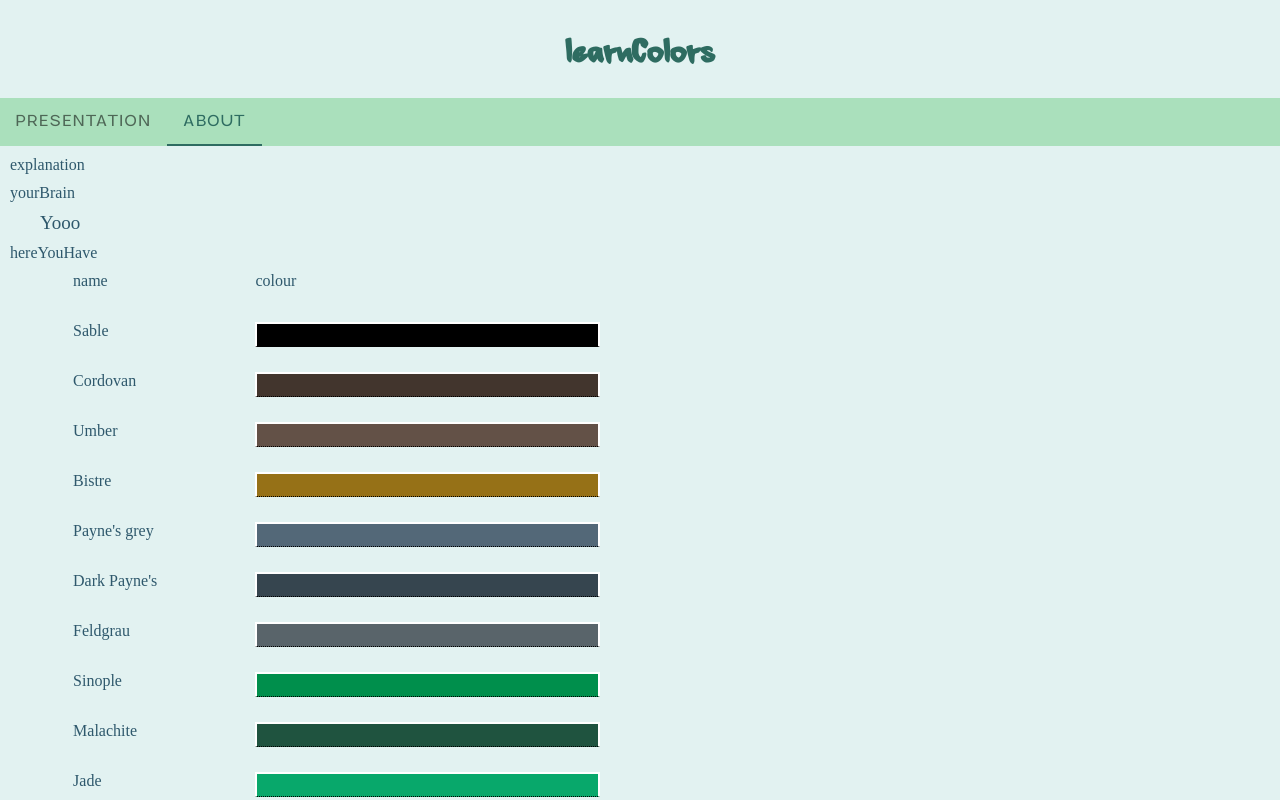
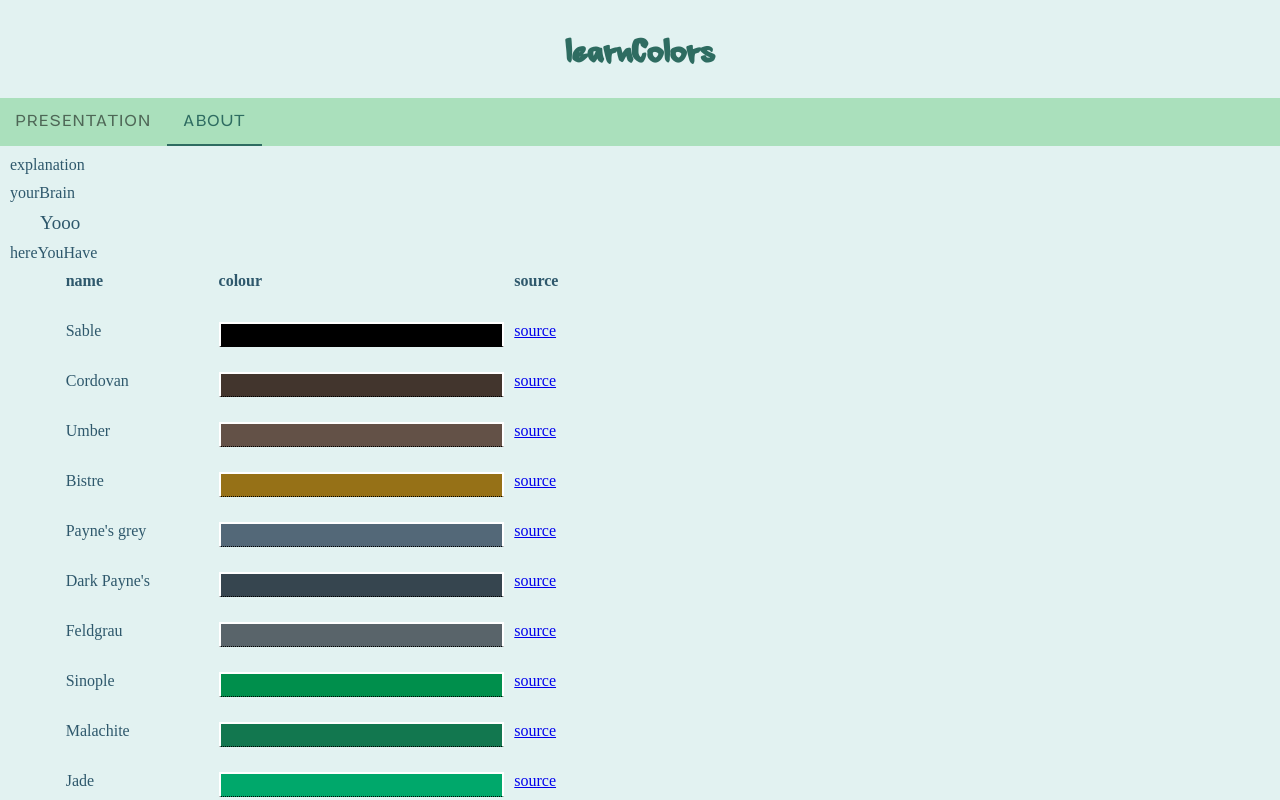
Before and after one commit to alexvkcr/colors, a Vue app: page /about in a window 1280 px wide. Shown: the top 800 px of the page. Built offline with nearby package versions, Linux system fonts and the light colour scheme.

Commit message:
feat/source available at colors list

```diff
--- a/src/assets/colors.js
+++ b/src/assets/colors.js
@@ -6,7 +6,8 @@ export default {
       es_tip: 'Negro heráldico',
       en_tip: 'Heraldic black',
       available_in_es: true,
-        available_in_en: true
+      available_in_en: true,
+      source: 'https://en.wikipedia.org/wiki/Sable_(heraldry)'
     },
     cordoban: {
       codes: ['42352d'],
@@ -15,7 +16,8 @@ export default {
       es_tip: 'Negro pardo cuero',
       en_tip: 'Leather dark brown',
       available_in_es: true,
-        available_in_en: true
+      available_in_en: true,
+      source: 'https://es.wikipedia.org/wiki/Cordob%C3%A1n_(color)'
     },
     umbra: {
       codes: ['635147'],
@@ -24,7 +26,8 @@ export default {
       es_tip: 'Marrón rojizo',
       en_tip: 'Reddish-brown ',
       available_in_es: true,
-        available_in_en: true
+      available_in_en: true,
+      source: 'https://en.wikipedia.org/wiki/Umber'
     },
     bistre: {
       codes: ['967117'],
@@ -33,7 +36,8 @@ export default {
       es_tip: 'Marrón amarillento',
       en_tip: 'Yellowish brown',
       available_in_es: true,
-        available_in_en: true
+      available_in_en: true,
+      source: 'https://en.wikipedia.org/wiki/Bistre'
     },
     grisPayne: {
       codes: ['536878'],
@@ -42,7 +46,8 @@ export default {
       es_tip: 'Gris azulado',
       en_tip: 'Bluish grey',
       available_in_es: true,
-        available_in_en: true
+      available_in_en: true,
+      source: 'https://encycolorpedia.es/536878'
     },
     grisPayneOscuro: {
       codes: ['36454F'],
@@ -51,7 +56,8 @@ export default {
       es_tip: 'Gris oscuro azulado',
       en_tip: 'Dark bluish grey',
       available_in_es: true,
-        available_in_en: true
+      available_in_en: true,
+      source: 'https://es.wikipedia.org/wiki/Gris_de_Payne'
     },
     grisFeldgrau: {
       codes: ['59646A'],
@@ -60,7 +66,8 @@ export default {
       es_tip: 'Gris campaña',
       en_tip: 'Field Grey',
       available_in_es: true,
-        available_in_en: true
+      available_in_en: true,
+      source: 'https://es.wikipedia.org/wiki/Feldgrau'
     },
     sinople: {
       codes: ['008f4c'],
@@ -69,25 +76,28 @@ export default {
       es_tip: 'Verde heráldico',
       en_tip: 'Heraldic green',
       available_in_es: true,
-        available_in_en: true
+      available_in_en: true,
+      source: 'https://encycolorpedia.es/008f4c'
     },
-    verdeMalaquito: {
-        codes: ['1f533f', '12774f'],
-        es: 'Malaquito',
+    verdeMalaquita: {
+      codes: ['12774f'],
+      es: 'Malaquita',
       en: 'Malachite',
-        es_tip: 'Verde malaquito',
+      es_tip: 'Verde malaquita',
       en_tip: 'Malachite green',
       available_in_es: true,
-        available_in_en: true
+      available_in_en: true,
+      source: 'https://mineralesdelmundo.com/malaquita/'
     },
     jade: {
-        codes: ['08a86b'],
+      codes: ['00a86b'],
       es: 'Jade',
       en: 'Jade',
       es_tip: 'Verde jade',
       en_tip: 'Jade green',
       available_in_es: true,
-        available_in_en: true
+      available_in_en: true,
+      source: 'https://jades.work/blog/color-jade/'
     },
     esmeralda: {
       codes: ['009975'],
@@ -96,7 +106,8 @@ export default {
       es_tip: 'Verde esmeralda',
       en_tip: 'Emerald green',
       available_in_es: true,
-        available_in_en: true
+      available_in_en: true,
+      source: 'https://www.ecured.cu/Esmeralda_%28color%29'
     },
     viridian: {
       codes: ['007F66'],
@@ -105,7 +116,8 @@ export default {
       es_tip: 'Verde viridián',
       en_tip: 'Viridián green',
       available_in_es: true,
-        available_in_en: true
+      available_in_en: true,
+      source: 'https://encycolorpedia.com/007f66'
     },
     veronese: {
       codes: ['009D7A'],
@@ -114,7 +126,8 @@ export default {
       es_tip: 'Verde Paolo Veronese',
       en_tip: 'Paolo Veronese green',
       available_in_es: true,
-        available_in_en: true
+      available_in_en: true,
+      source: 'https://es.wikipedia.org/wiki/Verde_Veronese'
     },
     cartujo: {
       codes: ['BEB72D'],
@@ -123,7 +136,8 @@ export default {
       es_tip: 'Verde cartujo',
       en_tip: 'Chartreuse green',
       available_in_es: true,
-        available_in_en: true
+      available_in_en: true,
+      source: 'https://es.wikipedia.org/wiki/Chartreuse_%28color%29'
     },
     gualda: {
       codes: ['FABD00'],
@@ -132,7 +146,8 @@ export default {
       es_tip: 'Amarillo heráldico (bandera de españa)',
       en_tip: "Heraldic yellow (Spanish flag)",
       available_in_es: true,
-        available_in_en: true
+      available_in_en: true,
+      source: 'http://www.jccanalda.es/jccanalda_doc/jccanalda_otrosarticulos/varia/gualda.htm'
     },
     hansa: {
       codes: ['FFDD00'],
@@ -141,7 +156,8 @@ export default {
       es_tip: 'Amarillo Hansa o monoazo',
       en_tip: 'Arylide or Hansa yellow',
       available_in_es: true,
-        available_in_en: true
+      available_in_en: true,
+      source: 'https://es.wikipedia.org/wiki/Amarillo_Hansa#Pintura_artística'
     },
     hansaMedio: {
       codes: ['FFCD00'],
@@ -150,7 +166,8 @@ export default {
       es_tip: 'Amarillo Hansa',
       en_tip: 'Medium hansa yellow',
       available_in_es: true,
-        available_in_en: true
+      available_in_en: true,
+      source: 'https://es.wikipedia.org/wiki/Amarillo_Hansa#Pintura_artística'
     },
     hansaOscuro: {
       codes: ['FFB000'],
@@ -159,7 +176,8 @@ export default {
       es_tip: 'Amarillo Hansa oscuro',
       en_tip: 'Dark hansa yellow',
       available_in_es: true,
-        available_in_en: true
+      available_in_en: true,
+      source: 'https://es.wikipedia.org/wiki/Amarillo_Hansa#Pintura_artística'
     },
     ambar: {
       codes: ['E49E43'],
@@ -168,16 +186,18 @@ export default {
       es_tip: 'Amarillo ámbar',
       en_tip: 'Amber yellow',
       available_in_es: true,
-        available_in_en: true
+      available_in_en: true,
+      source: 'https://es.wikipedia.org/wiki/%C3%81mbar_%28color%29'
     },
     durazno: {
-        codes: ['FFDAB9'],
+      codes: ['FFCBA4'],
       es: 'Durazno',
       en: 'Peach',
       es_tip: 'Color melocotón',
       en_tip: 'Peach color',
       available_in_es: true,
-        available_in_en: true
+      available_in_en: true,
+      source: 'https://es.wikipedia.org/wiki/Durazno_%28color%29#Variaciones_del_color_durazno'
     },
     gamuza: {
       codes: ['E8BD85'],
@@ -186,7 +206,8 @@ export default {
       es_tip: 'Naranja claro, saturación moderada',
       en_tip: 'Light orange, light saturation',
       available_in_es: true,
-        available_in_en: true
+      available_in_en: true,
+      source: 'https://es.wikipedia.org/wiki/Gamuza_%28color%29'
     },
     terracota: {
       codes: ['C89C7D'],
@@ -195,7 +216,8 @@ export default {
       es_tip: 'Naranja rojizo',
       en_tip: 'Reddish orange',
       available_in_es: true,
-        available_in_en: true
+      available_in_en: true,
+      source: 'https://encycolorpedia.es/c89c7d'
     },
     ante: {
       codes: ['BF8F4E'],
@@ -204,16 +226,18 @@ export default {
       es_tip: 'Marrón textil',
       en_tip: 'Textil brown',
       available_in_es: true,
-        available_in_en: true
+      available_in_en: true,
+      source: 'https://es.wikipedia.org/wiki/Ante_%28color%29'
     },
     cobrizo: {
       codes: ['CB6D51'],
-        es: 'Cobrizo',
+      es: 'Cobre',
       en: 'Copper',
-        es_tip: 'Color cobre',
-        en_tip: 'Reddish brown',
+      es_tip: 'Gama colores cobrizos',
+      en_tip: 'Range of "copperish" colours',
       available_in_es: true,
-        available_in_en: true
+      available_in_en: true,
+      source: 'https://es.wikipedia.org/wiki/Cobre_(color)'
     },
     herrumbre: {
       codes: ['A2522B'],
@@ -222,7 +246,8 @@ export default {
       es_tip: 'Hierro oxidado',
       en_tip: 'Iron oxide, orange-red-brown',
       available_in_es: true,
-        available_in_en: true
+      available_in_en: true,
+      source: 'https://es.wikipedia.org/wiki/Herrumbre_%28color%29'
     },
     siena: {
       codes: ['882D17'],
@@ -231,7 +256,8 @@ export default {
       es_tip: 'Marrón rojizo pintura rupestre',
       en_tip: 'Cave paintings reddish brown',
       available_in_es: true,
-        available_in_en: true
+      available_in_en: true,
+      source: 'https://en.wikipedia.org/wiki/Sienna'
     },
     borgoña: {
       codes: ['673147'],
@@ -240,7 +266,8 @@ export default {
       es_tip: 'Color del vino',
       en_tip: 'Wine color',
       available_in_es: true,
-        available_in_en: true
+      available_in_en: true,
+      source: 'https://es.wikipedia.org/wiki/Borgo%C3%B1a_%28color%29'
     },
     violin: {
       codes: ['A10684'],
@@ -249,7 +276,8 @@ export default {
       es_tip: 'Violeta purpureo',
       en_tip: 'Purple violet',
       available_in_es: true,
-        available_in_en: true
+      available_in_en: true,
+      source: 'https://encycolorpedia.es/a10684'
     },
     malva: {
       codes: ['E0B0FF'],
@@ -258,7 +286,8 @@ export default {
       es_tip: 'Purpura brillante',
       en_tip: 'Brilliant purple',
       available_in_es: true,
-        available_in_en: true
+      available_in_en: true,
+      source: 'https://es.wikipedia.org/wiki/Malva_(color)'
     },
     coral: {
       codes: ['E4717A'],
@@ -267,7 +296,8 @@ export default {
       es_tip: 'Rojo claro vivo',
       en_tip: 'Alive light red',
       available_in_es: true,
-        available_in_en: true
+      available_in_en: true,
+      source: 'https://es.wikipedia.org/wiki/Coral_%28color%29'
     },
     amaranto: {
       codes: ['FF355E'],
@@ -276,7 +306,8 @@ export default {
       es_tip: 'Rosa rojizo',
       en_tip: 'Reddish pink',
       available_in_es: true,
-        available_in_en: true
+      available_in_en: true,
+      source: 'https://es.wikipedia.org/wiki/Amaranto_%28color%29#cite_note-1'
     },
     rubí: {
       codes: ['E0115F'],
@@ -285,7 +316,8 @@ export default {
       es_tip: 'Rojo oscuro vivo',
       en_tip: 'Vivid dark red',
       available_in_es: true,
-        available_in_en: true
+      available_in_en: true,
+      source: 'https://encycolorpedia.com/e0115f'
     },
     escarlata: {
       codes: ['ff0040'],
@@ -294,16 +326,18 @@ export default {
       es_tip: 'Rojo brillante',
       en_tip: 'Bright red',
       available_in_es: true,
-        available_in_en: true
+      available_in_en: true,
+      source: 'https://encycolorpedia.es/ff0040'
     },
     gules: {
-        codes: ['ed1c24 '],
+      codes: ['ed1c24'],
       es: 'Gulés',
       en: 'Gules',
       es_tip: 'Rojo heráldico, intenso',
       en_tip: 'Heraldic red, intense',
       available_in_es: true,
-        available_in_en: true
+      available_in_en: true,
+      source: 'https://encycolorpedia.es/ed1c24'
     },
     bermellon: {
       codes: ['E62E00'],
@@ -312,7 +346,8 @@ export default {
       es_tip: 'Rojo con toque naranja',
       en_tip: 'Orange-coloured red',
       available_in_es: true,
-        available_in_en: true
+      available_in_en: true,
+      source: 'https://es.wikipedia.org/wiki/Bermell%C3%B3n'
     },
     carmesí: {
       codes: ['A51C30'],
@@ -321,7 +356,8 @@ export default {
       es_tip: 'Rojo fuerte purpureo ',
       en_tip: 'Strong purplish red',
       available_in_es: true,
-        available_in_en: true
+      available_in_en: true,
+      source: 'https://es.wikipedia.org/wiki/Carmes%C3%AD'
     },
     carmín: {
       codes: ['960018'],
@@ -330,7 +366,8 @@ export default {
       es_tip: 'Rojo oscuro levemente purpureo',
       en_tip: 'Slightly purplish dark red',
       available_in_es: true,
-        available_in_en: true
+      available_in_en: true,
+      source: 'https://es.wikipedia.org/wiki/Carm%C3%ADn'
     },
     caoba: {
       codes: ['C04000'],
@@ -339,7 +376,8 @@ export default {
       es_tip: 'Rojo madera',
       en_tip: 'Wooden red',
       available_in_es: true,
-        available_in_en: true
+      available_in_en: true,
+      source: 'https://es.wikipedia.org/wiki/Caoba_%28color%29'
     },
     cardenal: {
       codes: ['C41E3A'],
@@ -348,7 +386,8 @@ export default {
       es_tip: 'Rojo vivo, toque rosa',
       en_tip: 'Alive red, a touch of pink',
       available_in_es: true,
-        available_in_en: true
+      available_in_en: true,
+      source: 'https://encycolorpedia.es/c41e3a'
     },
     granate: {
       codes: ['ab2a3e'],
@@ -357,7 +396,8 @@ export default {
       es_tip: 'Rojo oscuro de la granada',
       en_tip: 'Dark red from pomegranate',
       available_in_es: true,
-        available_in_en: true
+      available_in_en: true,
+      source: 'https://encycolorpedia.es/ab2a3e'
     },
     añil: {
       codes: ['264796'],
@@ -366,7 +406,8 @@ export default {
       es_tip: 'Azul oscuro y profundo. Índigo ó Glasto',
       en_tip: 'Deep dark blue',
       available_in_es: true,
-        available_in_en: true
+      available_in_en: true,
+      source: 'https://es.wikipedia.org/wiki/A%C3%B1il'
     },
     indigo: {
       codes: ['264796'],
@@ -375,7 +416,8 @@ export default {
       es_tip: 'Azul oscuro y profundo. Añil ó Glasto',
       en_tip: 'Deep dark blue',
       available_in_es: true,
-        available_in_en: false
+      available_in_en: false,
+      source: 'https://es.wikipedia.org/wiki/A%C3%B1il'
     },
     glasto: {
       codes: ['264796'],
@@ -384,7 +426,8 @@ export default {
       es_tip: 'Azul oscuro y profundo. Índigo ó Añil',
       en_tip: 'Deep dark blue',
       available_in_es: true,
-        available_in_en: false
+      available_in_en: false,
+      source: 'https://es.wikipedia.org/wiki/A%C3%B1il'
     },
     turquí: {
       codes: ['122562'],
@@ -393,7 +436,8 @@ export default {
       es_tip: 'Azul oscuro profundo',
       en_tip: 'Dark shade of blue',
       available_in_es: true,
-        available_in_en: true
+      available_in_en: true,
+      source: 'https://encycolorpedia.es/122562'
     },
     cobalto: {
       codes: ['0047AB'],
@@ -402,7 +446,8 @@ export default {
       es_tip: 'Azul Cobalto',
       en_tip: 'Cobalt blue',
       available_in_es: true,
-        available_in_en: true
+      available_in_en: true,
+      source: 'https://en.wikipedia.org/wiki/Cobalt_blue'
     },
     cobaltoClaro: {
       codes: ['091F92'],
@@ -411,7 +456,8 @@ export default {
       es_tip: 'Azul Cobalto claro',
       en_tip: 'Light Cobalt blue',
       available_in_es: true,
-        available_in_en: true
+      available_in_en: true,
+      source: 'https://es.wikipedia.org/wiki/Azul_cobalto'
     },
     cobaltoOscuro: {
       codes: ['004F79'],
@@ -420,7 +466,8 @@ export default {
       es_tip: 'Azul Cobalto Oscuro',
       en_tip: 'Dark Cobalt blue',
       available_in_es: true,
-        available_in_en: true
+      available_in_en: true,
+      source: 'https://es.wikipedia.org/wiki/Azul_cobalto'
     },
     lapislazuli: {
       codes: ['4273B8'],
@@ -429,34 +476,28 @@ export default {
       es_tip: 'Azul marino templado',
       en_tip: 'Mild navy blue',
       available_in_es: true,
-        available_in_en: true
+      available_in_en: true,
+      source: 'https://es.wikipedia.org/wiki/Lapisl%C3%A1zuli'
     },
     cerúleo: {
-        codes: ['08457E'],
+      codes: ['0098D5'],
       es: 'Cerúleo',
       en: 'Cerulean',
-        es_tip: 'Mitad azul mitad verde',
-        en_tip: 'Medium blue with a greenish touch',
+      es_tip: 'Azul medio poco saturado',
+      en_tip: 'Mild less saturation blue',
       available_in_es: true,
-        available_in_en: true
-    },
-    azulCerúleo: {
-        codes: ['0098D5'],
-        es: 'Azul cerúleo',
-        en: 'Cerulean blue',
-        es_tip: 'Azul con un toque verde',
-        en_tip: 'Blue with a touch of green',
-        available_in_es: true,
-        available_in_en: true
+      available_in_en: true,
+      source: 'https://es.wikipedia.org/wiki/Cer%C3%BAleo'
     },
     cerúleoOscuro: {
       codes: ['08457E'],
       es: 'Cerúleo oscuro',
       en: 'Dark Cerulean',
-        es_tip: 'Azul oscuro con toque verdoso',
-        en_tip: 'Dark blue with greenish touch',
+      es_tip: 'Azul oscuro poco saturado',
+      en_tip: 'Dark less saturation blue',
       available_in_es: true,
-        available_in_en: true
+      available_in_en: true,
+      source: 'https://es.wikipedia.org/wiki/Cer%C3%BAleo'
     },
     azur: {
       codes: ['0066FF'],
@@ -465,7 +506,8 @@ export default {
       es_tip: 'Azul heráldico',
       en_tip: 'Heraldic blue',
       available_in_es: true,
-        available_in_en: true
+      available_in_en: true,
+      source: 'https://es.wikipedia.org/wiki/Azur'
     },
     bígaro:  {
       codes: ['CCCCFF'],
--- a/src/components/ColorList.vue
+++ b/src/components/ColorList.vue
@@ -3,6 +3,7 @@
       <div class="header"></div>
       <div class="header">{{ $t('name') }}</div>
       <div class="header">{{ $t('colour') }}</div>
+      <div class="header">{{ $t('source') }}</div>
       <template v-for="color in propColourList"  >
         <template v-if="color['available_in_'+$i18n.locale]"  >
           <div :key="'space_'+color.codes"></div>
@@ -10,6 +11,7 @@
           <div :key="'color_'+color.codes" class="colorDisplay tooltip" v-bind:style="{ backgroundColor: '#'+color.codes[0]}">
             <span class="tooltiptext" v-bind:style="{ backgroundColor: '#'+color.codes[0]}">{{color[$i18n.locale+'_tip']}}</span>
           </div>
+          <div :key="'_'+color.codes"><a :href="color.source" target="_blank">{{ $t('source') }}</a></div>
         </template>
       </template>
   </div>
@@ -20,11 +22,13 @@
 {
   "es": {
     "name": "Nombre",
-    "colour": "Color"
+    "colour": "Color",
+    "source": "Fuente"
   },
   "en": {
     "name": "Name",
-    "colour": "Color"
+    "colour": "Color",
+    "source": "Source"
   }
 }
 </i18n>
@@ -44,9 +48,12 @@ export default {
     margin: 10px 0 80px;
     padding-left: 20px;
     display: grid;
-    grid-template-columns: 1fr 4fr 8fr;
+    grid-template-columns: 1fr 4fr 8fr 8fr;
     grid-auto-rows: 40px;
     grid-gap: 10px;
+}
+.header{
+  font-weight: bold;
 }
 .colorBox{
     display: flex;
@@ -83,7 +90,7 @@ export default {
 }
 @media screen and (min-width: 600px) {
   #ColorList{
-    max-width: 600px;
+    max-width: 800px;
   }
 }
 </style>
```
Lines whose indentation alone changed are shown as unchanged.
